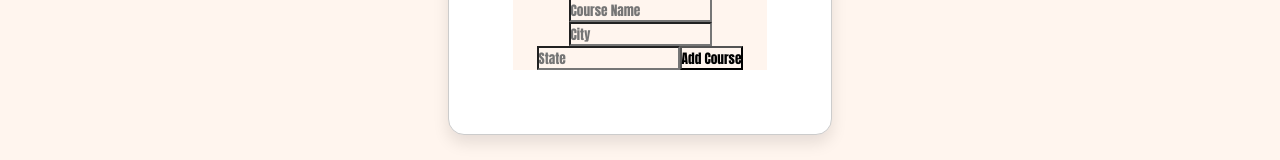
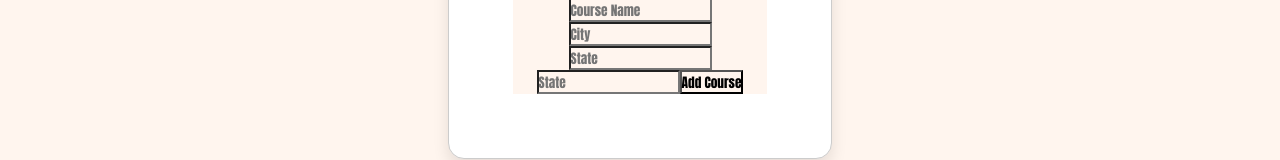
Before and after one commit to MrJanHorak/Caddie, a React (Vite) app in the folder client/: page /course in a window 1280 px wide. Shown: the part 260-420 px from the top of the page. Built offline with nearby package versions, Linux system fonts and the light colour scheme; no server answers.

Commit message:
added par to course model

```diff
--- a/client/src/pages/Course.jsx
+++ b/client/src/pages/Course.jsx
@@ -75,6 +75,11 @@ const Course = () => {
             onChange={handleStateChange}
             value={formValues.state}
           />
+          <input
+            placeholder="State"
+            onChange={handleParChange}
+            value={formValues.par}
+          />
           <button type="submit">Add Course</button>
         </form>
       </div>
@@ -82,7 +87,7 @@ const Course = () => {
         {courses.map((course) => (
           <div key={course._id} className="blog-post-card">
             <h4>
-              {course.courseName} {course.city} {course.state}
+              {course.courseName} {course.city} {course.state} {course.par}
             </h4>
             <button onClick={() => handleDelete(course._id)}>
               Delete Course
```
